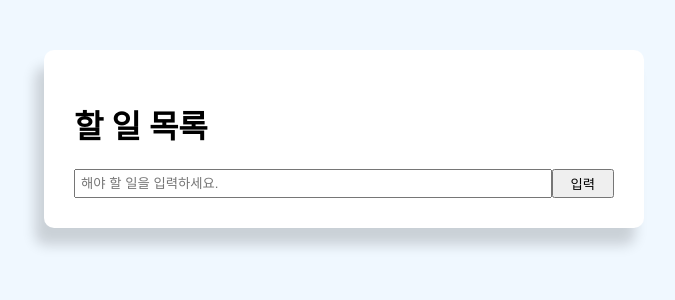
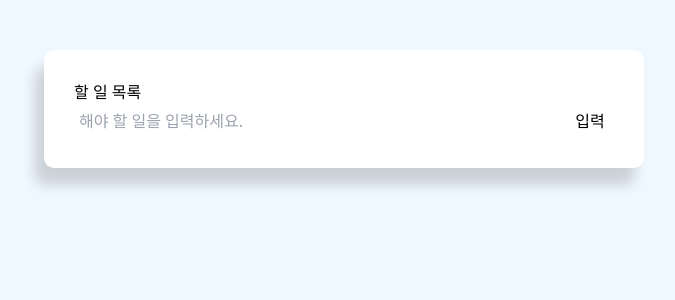
Before and after one commit to jaeheehan/react-todo-app, a React (Create React App) app: page / in a window 1280 px wide. Shown: the top 300 px of the page, without its empty margins (296-971 px from the left). Built offline with nearby package versions, Linux system fonts and the light colour scheme.

Commit message:
tailwindcss 추가

```diff
--- a/package.json
+++ b/package.json
@@ -34,5 +34,10 @@
       "last 1 firefox version",
       "last 1 safari version"
     ]
+  },
+  "devDependencies": {
+    "autoprefixer": "^10.4.8",
+    "postcss": "^8.4.16",
+    "tailwindcss": "^3.1.8"
   }
 }
--- a/src/App.css
+++ b/src/App.css
@@ -1,3 +1,7 @@
+@tailwind base;
+@tailwind components;
+@tailwind utilities;
+
 .container {
     margin: auto;
     max-width: 600px;
--- /dev/null
+++ b/tailwind.config.js
@@ -0,0 +1,8 @@
+/** @type {import('tailwindcss').Config} */
+module.exports = {
+  content: ["./src/**/*.{html,js}"],
+  theme: {
+    extend: {},
+  },
+  plugins: [],
+}
```
Also changed, not shown: 1 other file (tests, documents, lock files or other folders).
